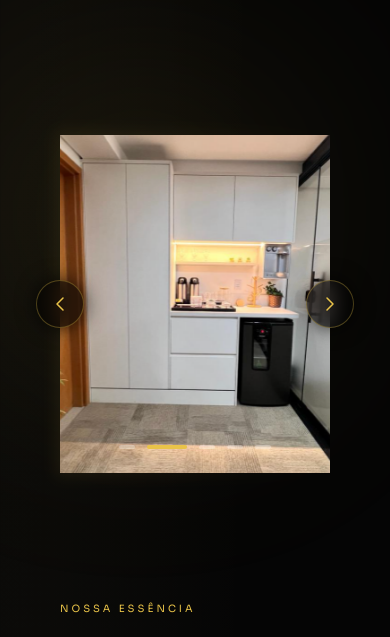
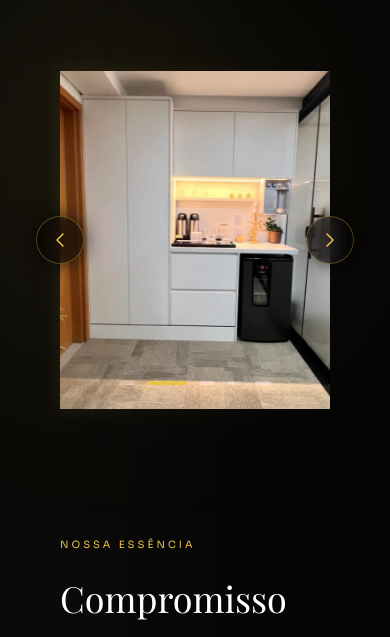
Before and after one commit to dksouza/baldanza-advocacia, a React (Vite) app: page / in a window 390 px wide. Shown: the part 3874-4511 px from the top of the page. Built offline with nearby package versions, Linux system fonts and the light colour scheme.

Commit message:
style: reduzir espacamentos verticais no mobile entre secoes

```diff
--- a/src/components/Differentials.tsx
+++ b/src/components/Differentials.tsx
@@ -10,7 +10,7 @@ export interface ReadonlyDifferentialsProps {
 
 export const Differentials: React.FC<ReadonlyDifferentialsProps> = ({ items }) => {
   return (
-    <section className="py-section-padding relative">
+    <section className="py-12 md:py-section-padding relative">
       <div className="max-w-container-max mx-auto px-inner-padding">
         <div className="grid md:grid-cols-3 gap-0 border border-white/5">
           {items.map((item, idx) => (
--- a/src/components/OurOffice.tsx
+++ b/src/components/OurOffice.tsx
@@ -30,7 +30,7 @@ export const OurOffice: React.FC<ReadonlyOurOfficeProps> = ({
   }, [displayImages.length]);
 
   return (
-    <section className="py-section-padding relative overflow-hidden" id="quem-somos">
+    <section className="pt-24 pb-12 md:py-section-padding relative overflow-hidden" id="quem-somos">
       <div className="max-w-container-max mx-auto px-inner-padding">
         <div className="grid md:grid-cols-12 gap-gutter items-center">
           <div className="md:col-span-6 relative">
--- a/src/components/Profile.tsx
+++ b/src/components/Profile.tsx
@@ -16,7 +16,7 @@ export const Profile: React.FC<ReadonlyProfileProps> = ({
   image, subtitle, titlePart1, titleHighlight, description, bulletPoints, ctaButton
 }) => {
   return (
-    <section className="py-section-padding bg-black/40 relative">
+    <section className="pt-12 pb-24 md:py-section-padding bg-black/40 relative">
       <div className="absolute top-0 right-0 w-1/2 h-full god-rays rotate-180 opacity-30"></div>
       <div className="max-w-container-max mx-auto px-inner-padding grid md:grid-cols-12 gap-gutter items-center">
         <div className="md:col-span-5 relative group">
```
